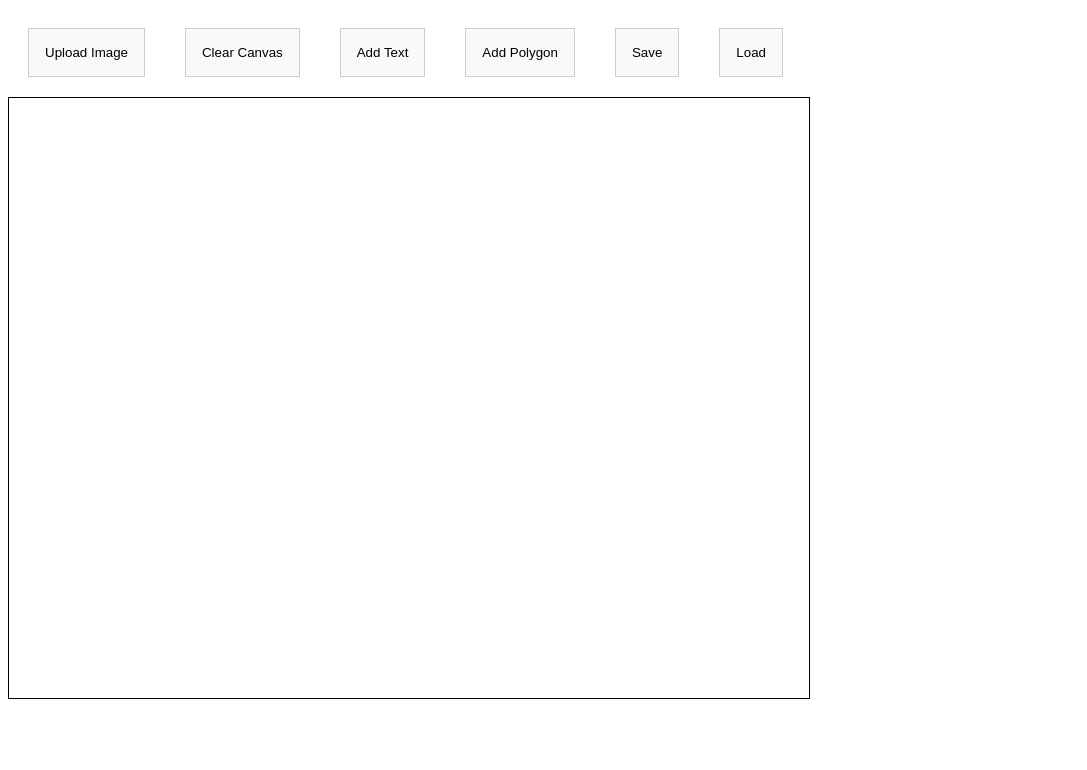
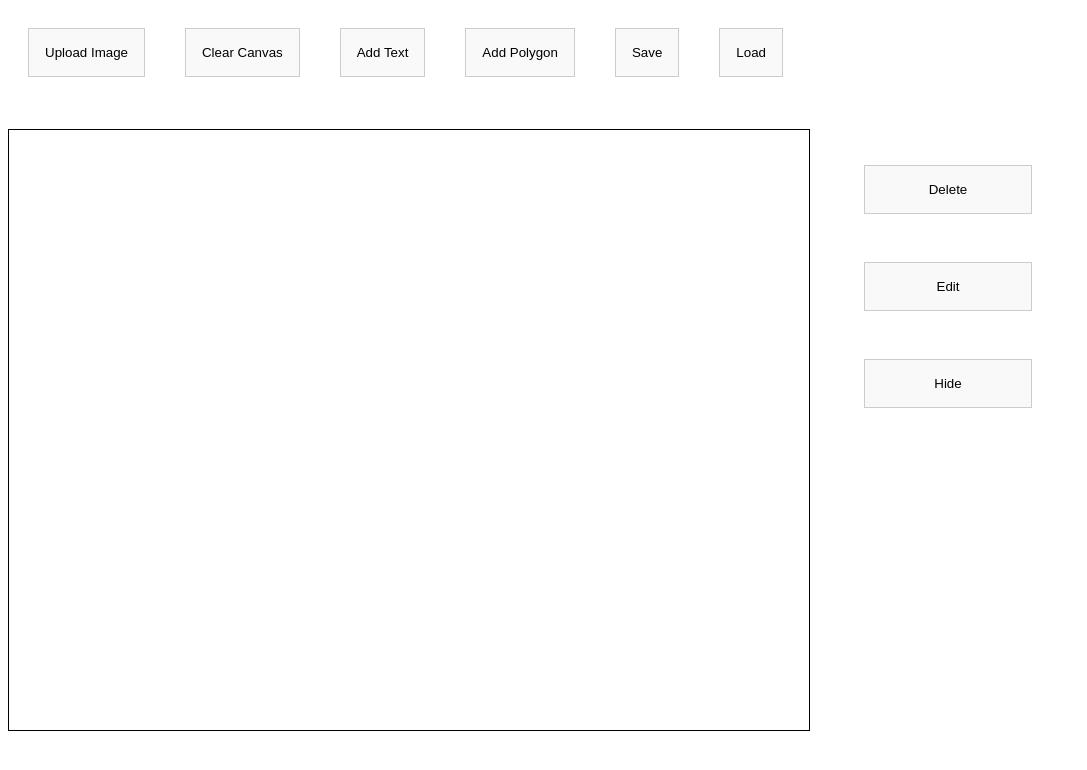
Before and after one commit to AvivE453/text_editor, an Angular app: page / in a window 1280 px wide. Shown: the top 770 px of the page, without its empty margins (0-1087 px from the left). Built offline with nearby package versions, Linux system fonts and the light colour scheme.

Commit message:
start of layers management

```diff
--- a/src/app/app.component.html
+++ b/src/app/app.component.html
@@ -8,17 +8,17 @@
       <button (click)="loadLayers()">Load</button>
   </div>
 
-  <div style="position: relative; width: 800px; height: 600px;">
-    <canvas #canvas width="800" height="600"
-            (mousedown)="startDraw($event)"
-            (mousemove)="draw($event)"
-            (mouseup)="endDraw()"></canvas>
+  <div class="container">
+    <div class="canvas-wrapper">
+      <canvas #canvas width="800" height="600"
+              (mousedown)="startDraw($event)"
+              (mousemove)="draw($event)"
+              (mouseup)="endDraw()"></canvas>
+      <app-layers></app-layers>
+    </div>
   </div>
 
-  <div class="layer-controls">
 <input type="file" #imageInput accept="image/*" style="display: none" (change)="handleImage($event)">
-  </div>
-
 </main>
 
 <input type="file" style="display: none" #fileInput (change)="handleFile($event)">
--- a/src/app/app.component.scss
+++ b/src/app/app.component.scss
@@ -30,3 +30,29 @@ main.main {
   }
 }
 }
+.container{
+  position: relative;
+  width: 800px;
+  height: 600px;
+  display: flex;
+  align-items: flex-start;
+  margin-top: 1rem;
+.canvas-wrapper {
+  display: flex;
+  align-items: flex-start;
+  gap: 1rem; // space between canvas and layers panel
+  margin-top: 1rem;
+
+  canvas {
+    border: 1px solid black;
+  }
+
+  app-layers {
+    width: 200px;
+    flex-shrink: 0;
+    margin-left: 410%;
+  }
+}
+
+
+}
--- a/src/app/app.component.ts
+++ b/src/app/app.component.ts
@@ -1,6 +1,7 @@
 import { Component, ElementRef, ViewChild } from '@angular/core';
 import { FormsModule } from '@angular/forms';
 import { CommonModule } from '@angular/common';
+import { LayersComponent } from './layers/layers.component';
 
 interface Point {
   x: number;
@@ -10,13 +11,14 @@ interface Point {
 interface Layer {
   type: 'polygon' | 'text';
   data: any;
+  order: Number
 }
 
 @Component({
   selector: 'app-root',
   templateUrl: './app.component.html',
   styleUrls: ['./app.component.scss'],
-  imports: [FormsModule,CommonModule]
+  imports: [FormsModule,CommonModule, LayersComponent]
 })
 export class AppComponent {
   @ViewChild('canvas', { static: true }) canvasRef!: ElementRef<HTMLCanvasElement>;
@@ -27,6 +29,8 @@ baseImage: HTMLImageElement | null = null;
   ctx!: CanvasRenderingContext2D;
   drawing = false;
   layers: Layer[] = [];
+  counter = 0
+
 
   ngOnInit() {
     this.ctx = this.canvasRef.nativeElement.getContext('2d')!;
@@ -89,13 +93,13 @@ baseImage: HTMLImageElement | null = null;
   }
 
   addPolygonLayer() {
-    this.layers.push({ type: 'polygon', data: { points: [] } });
+    this.layers.push({ type: 'polygon', data: { points: [] }, order: this.counter++});
   }
 
   addTextLayer() {
     const text = prompt('Enter text:');
     if (!text) return;
-    this.layers.push({ type: 'text', data: { text, position: { x: 100, y: 100 } } });
+    this.layers.push({ type: 'text', data: { text, position: { x: 100, y: 100 } }, order: this.counter++ });
    this.redraw();
   }
 
@@ -138,7 +142,7 @@ handleImage(event: any) {
     };
     img.src = e.target?.result as string;
   };
-  reader.readAsDataURL(file);
+ reader.readAsDataURL(file);
 }
 
   clearCanvas() {
--- /dev/null
+++ b/src/app/layers/layers.component.html
@@ -0,0 +1,5 @@
+<div class="layers">
+      <button (click)="deleteLayer()">Delete</button>
+      <button (click)="editLayer()">Edit</button>
+      <button (click)="hideLayer()">Hide</button>
+  </div>
--- /dev/null
+++ b/src/app/layers/layers.component.scss
@@ -0,0 +1,16 @@
+.layers {
+  display: flex;
+  flex-direction: column;
+  gap: 0.5rem;
+  padding: 1rem;
+
+
+  button {
+  width: 100%;
+  margin: 20px;
+  background: #f9f9f9;
+  padding: 1rem;
+  border: 1px solid #ccc;
+  }
+
+}
--- /dev/null
+++ b/src/app/layers/layers.component.ts
@@ -0,0 +1,20 @@
+import { Component } from '@angular/core';
+
+@Component({
+  selector: 'app-layers',
+  imports: [],
+  templateUrl: './layers.component.html',
+  styleUrl: './layers.component.scss'
+})
+export class LayersComponent {
+hideLayer() {
+throw new Error('Method not implemented.');
+}
+editLayer() {
+throw new Error('Method not implemented.');
+}
+deleteLayer() {
+throw new Error('Method not implemented.');
+}
+
+}
```
Also changed, not shown: 1 other file (tests, documents, lock files or other folders).
